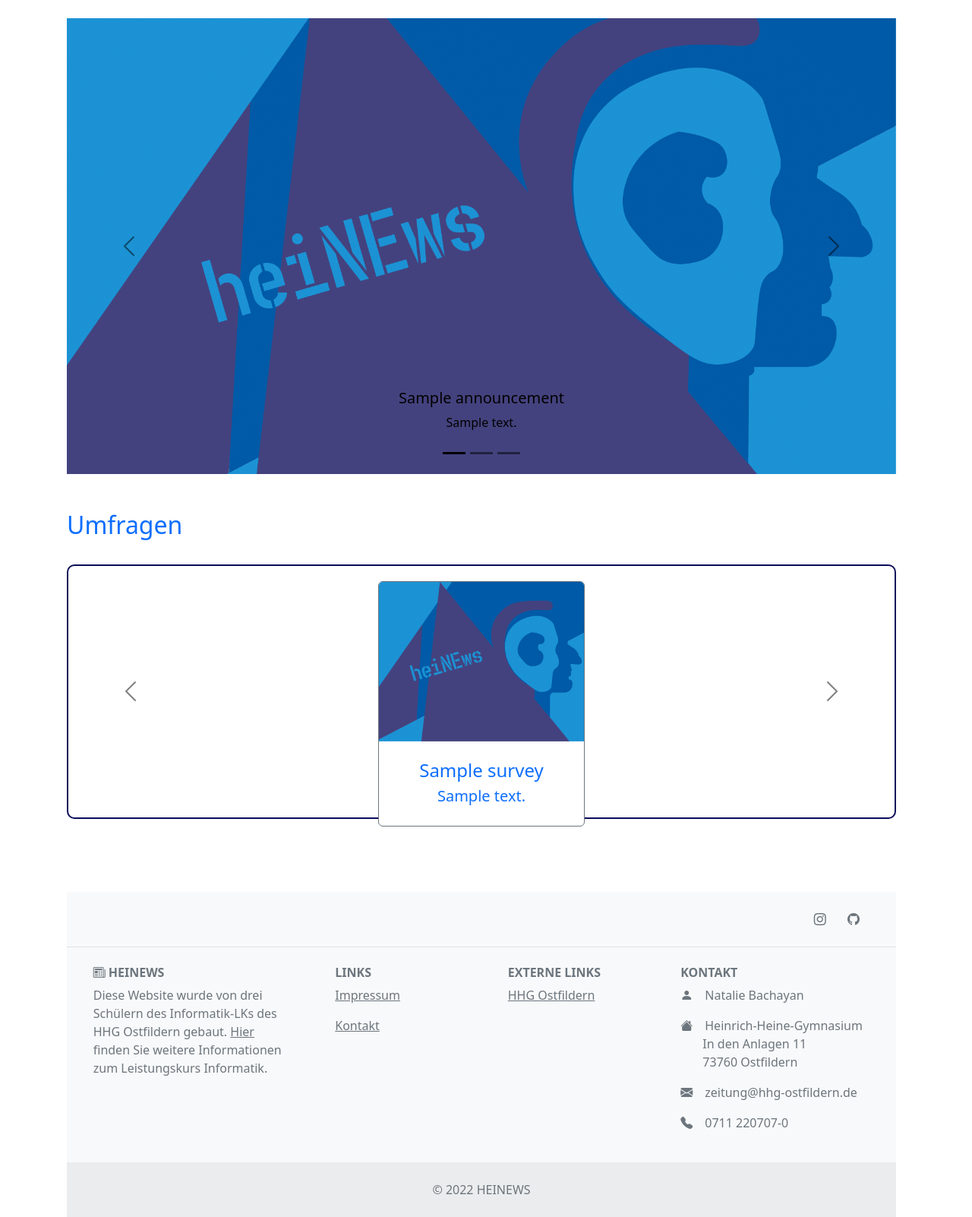
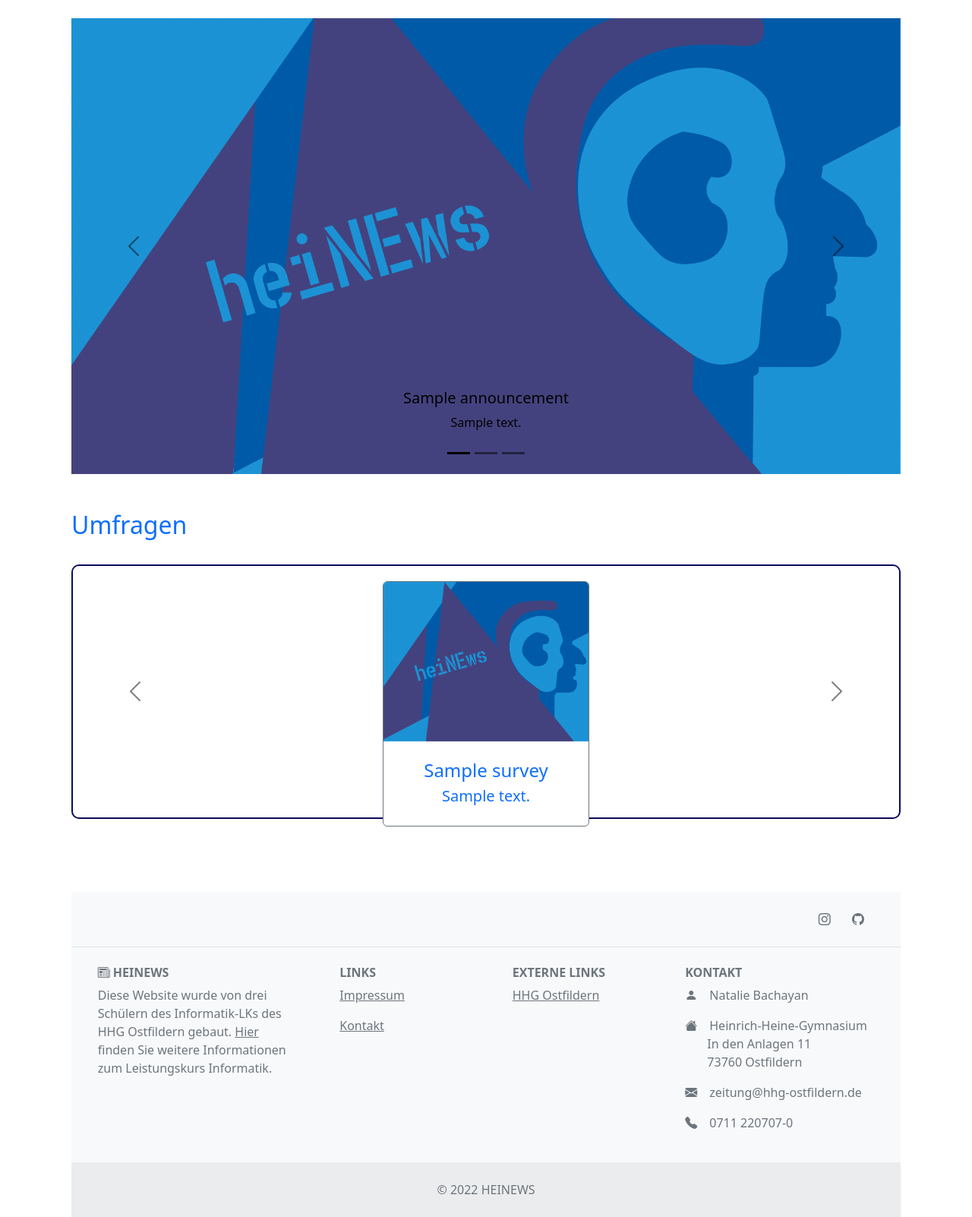
Before and after one commit to heofthetea/heinews, a Flask app: page / in a window 1280 px wide. Shown: the part 82-1684 px from the top of the page at 76% size. Run offline with Flask 2, Linux system fonts and the light colour scheme; data comes from the database, SQL or seed files in the repository; tables that the repository leaves empty hold one stand-in row (values such as "Sample post"); grey boxes marked "Sample" are stand-in pictures; some libraries are stand-ins or nearby versions.

Commit message:
Size Fix

```diff
--- a/app/templates/index.html
+++ b/app/templates/index.html
@@ -10,7 +10,7 @@
 <!--TODO: If no primary image is set use placeholder-->
 {% block content %}
     {% if articles %}
-        <div class="container" style="margin-left: 5%; margin-right: 5%;">
+        <div class="container">
             <div class="container-xl">
             <br>
             <div id="carouselExampleDark" class="carousel carousel-dark slide" data-bs-ride="carousel">
```
